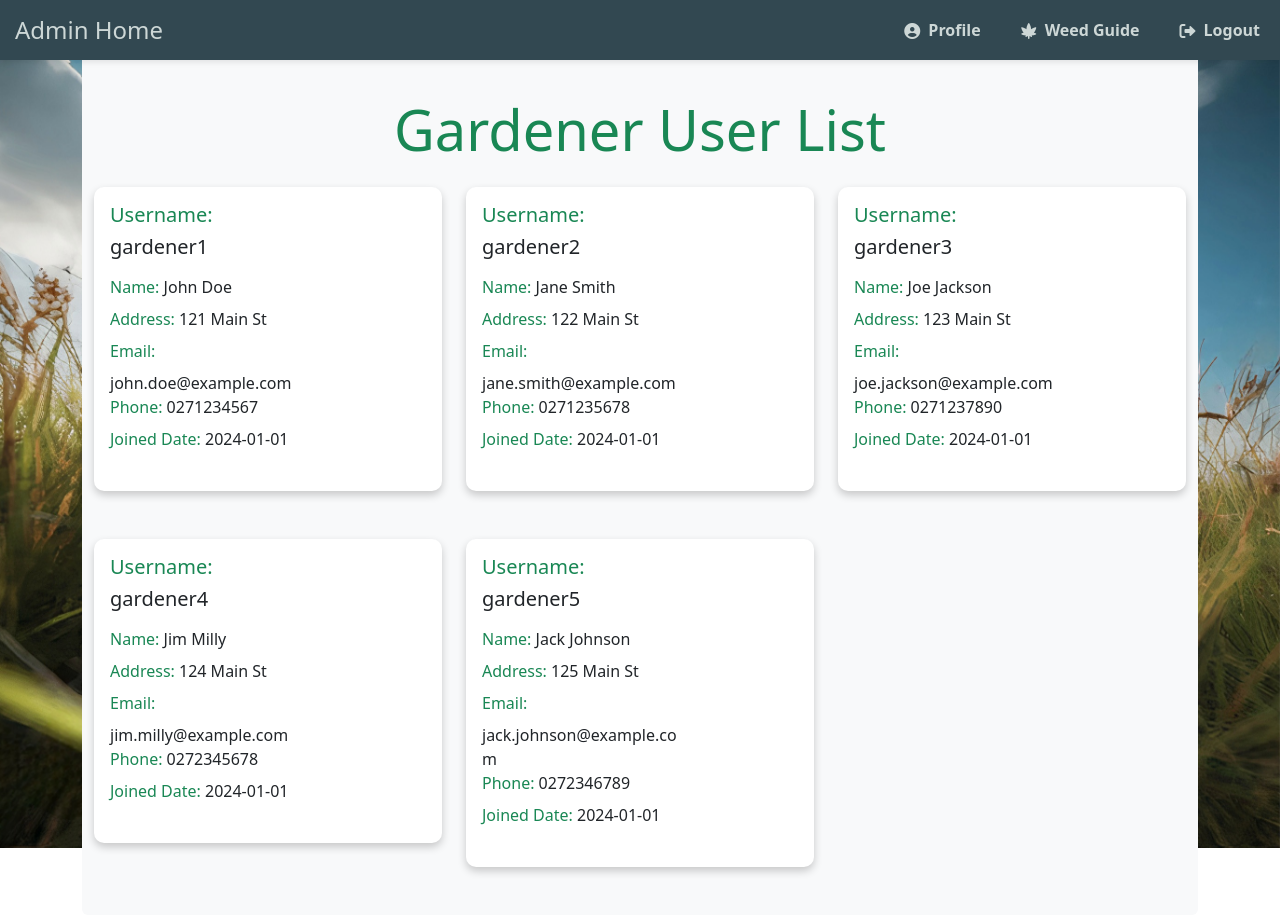
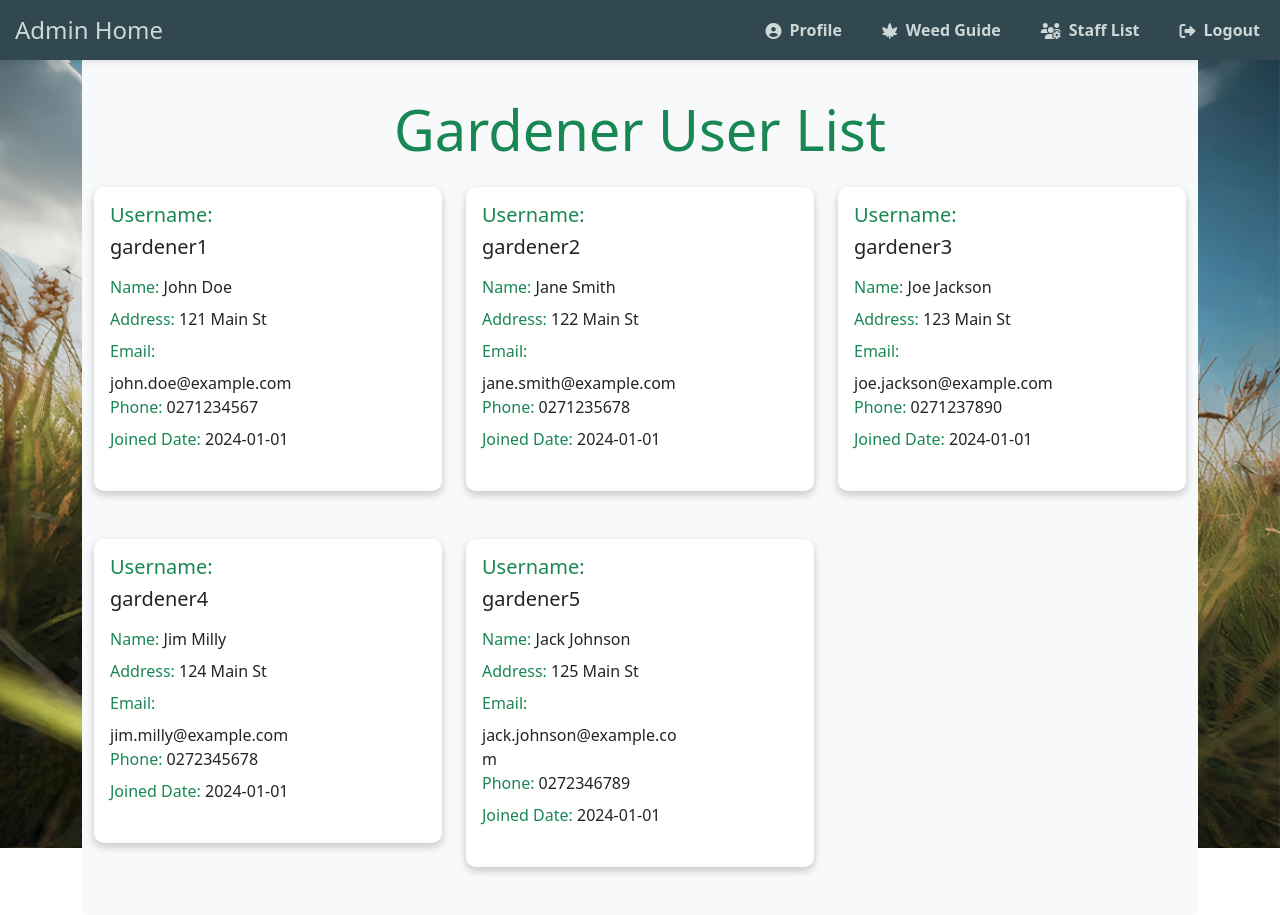
Before and after one commit to zzo14/weed-biosecurity-guide, a Flask app: page /gardener_list in a window 1280 px wide. Run offline with Flask 3, Linux system fonts and the light colour scheme; a user stored in the database is signed in; data comes from the database, SQL or seed files in the repository; some libraries are stand-ins or nearby versions.

Commit message:
Update navbar.html
make two more redirect url for staff and admin role

```diff
--- a/app/templates/includes/navbar.html
+++ b/app/templates/includes/navbar.html
@@ -3,6 +3,12 @@
         <h1>{{ userType }} Home</h1>
         <a href="{{ profile_url }}"><i class="fa-solid fa-user-circle"></i>Profile</a>
         <a href="{{ url_for('weed_guide') }}"><i class="fa-solid fa-cannabis"></i>Weed Guide</a>
+        {% if userType == 'Staff' %}
+            <a href="{{ url_for('gardener_list') }}"><i class="fa-solid fa-users-line"></i>Gardener List</a>
+        {% endif %}
+        {% if userType == 'Admin' %}
+            <a href="{{ url_for('weed_guide') }}"><i class="fa-solid fa-users-gear"></i>Staff List</a>
+        {% endif %}
         <a href="{{ url_for('logout') }}"><i class="fa-solid fa-sign-out-alt"></i>Logout</a>
     </div>
 </nav>
```
